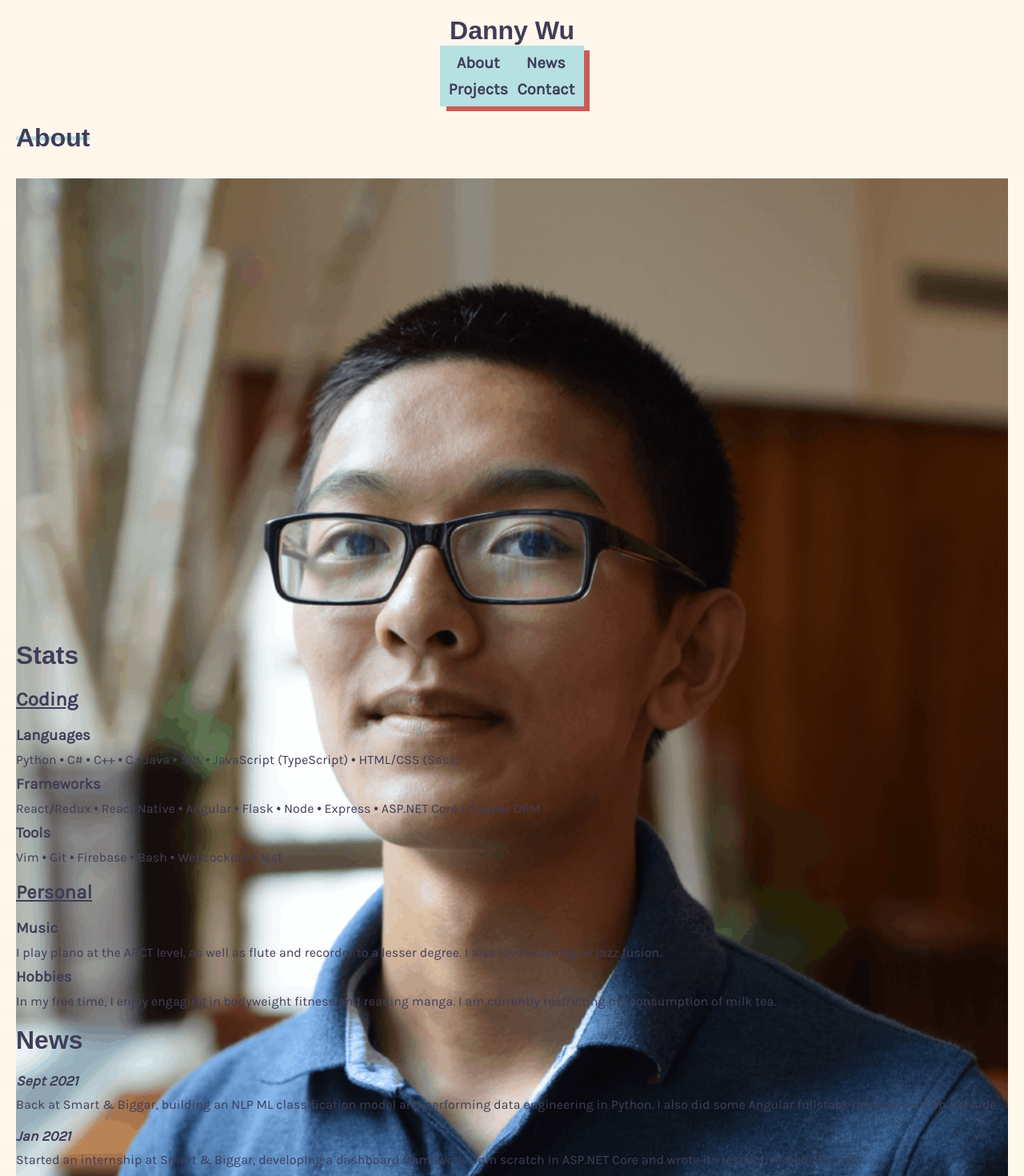
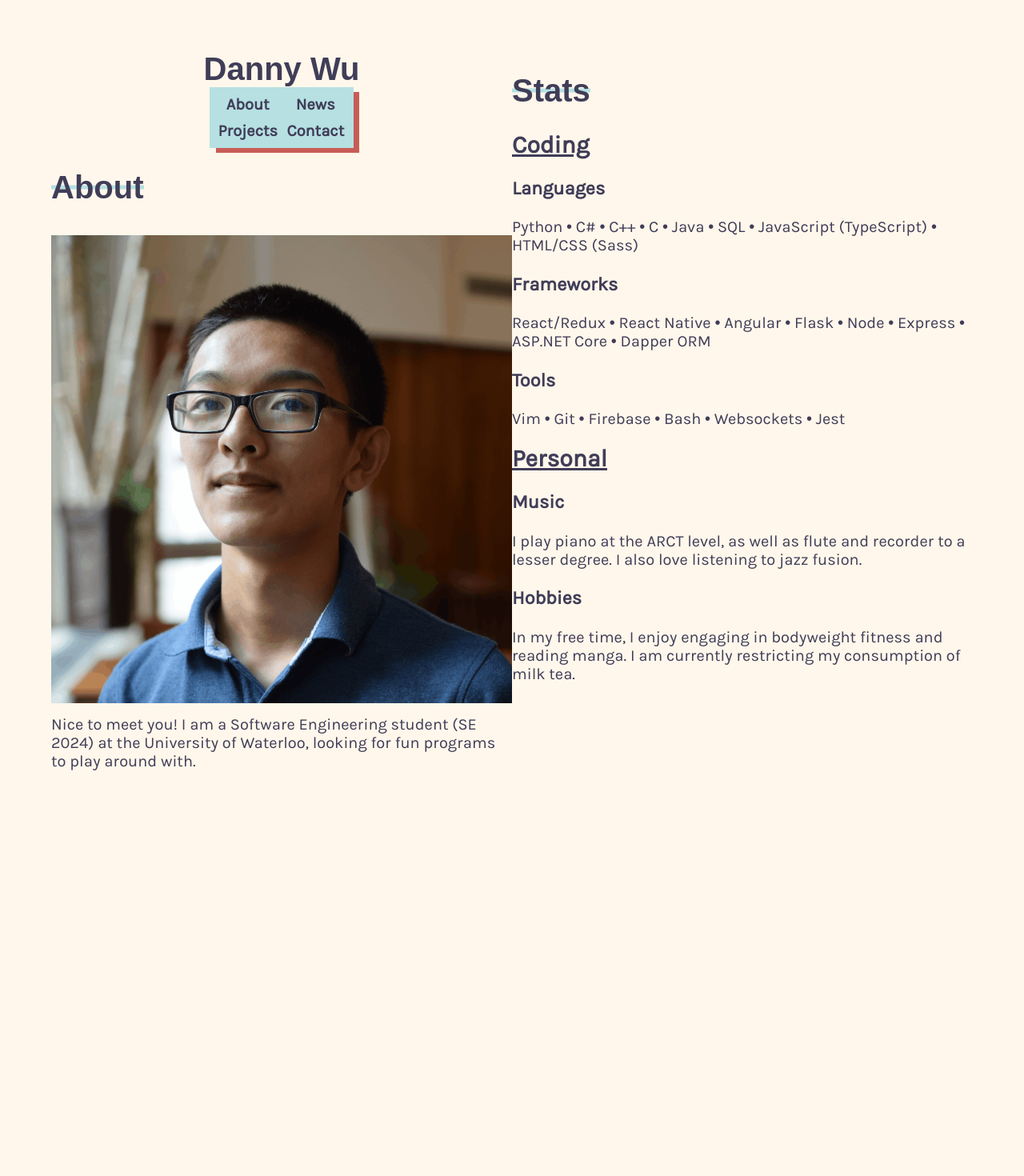
Before and after one commit to dannywuwu/dannywuwu.github.io, a React (Create React App) app: page / in a window 1280 px wide. Shown: the top 1470 px of the page at 80% size. Built offline with nearby package versions, Linux system fonts and the light colour scheme.

Commit message:
tablet styles wip - grid rows

```diff
--- a/src/App.tsx
+++ b/src/App.tsx
@@ -1,17 +1,20 @@
 import React from "react";
 // import logo from './logo.svg';
 import "./res/styles/App.scss";
+import { Intro } from "./components/Intro";
 import { About } from "./components/About";
+import { Header } from "./components/Header";
 import { News } from "./components/News";
 import { Contact } from "./components/Contact";
-import { Intro } from "./components/Intro";
 import { Projects } from "./components/Projects";
 
 function App() {
   return (
     <div className="App">
-      <Intro></Intro>
-      <About></About>
+      <Header>
+        <Intro></Intro>
+        <About></About>
+      </Header>
       <News></News>
       <Projects></Projects>
       <Contact></Contact>
--- a/src/Components/About.tsx
+++ b/src/Components/About.tsx
@@ -6,7 +6,7 @@ interface AboutProps {}
 export const About: React.FC<AboutProps> = () => {
   return (
     <div className="about-wrapper">
-      <div className="stats">
+      <div className="about-stats">
         <h1 className="section-title">Stats</h1>
         {/* Coding */}
         <div className="coding-stats">
--- /dev/null
+++ b/src/Components/Header.tsx
@@ -0,0 +1,11 @@
+import React from "react";
+import "../res/styles/Header.scss";
+
+interface HeaderProps {
+  children: React.ReactNode;
+}
+
+export const Header = (props: HeaderProps) => {
+  const { children } = props;
+  return <header className="about-header">{children}</header>;
+};
--- a/src/Components/Intro.tsx
+++ b/src/Components/Intro.tsx
@@ -2,13 +2,15 @@ import React from "react";
 import "../res/styles/Intro.scss";
 import { Navbox } from "./Navbox";
 
-interface Props {}
+interface IntroProps {}
 
-export const Intro = (props: Props) => {
+export const Intro = (props: IntroProps) => {
   return (
     <div className="intro-wrapper">
-      <h1 id="intro-name">Danny Wu</h1>
-      <Navbox></Navbox>
+      <div className="header-intro">
+        <h1 id="intro-name">Danny Wu</h1>
+        <Navbox></Navbox>
+      </div>
       <div className="about-intro">
         <h1 className="section-title" id="about">
           About
--- a/src/res/styles/App.scss
+++ b/src/res/styles/App.scss
@@ -1,12 +1,17 @@
 @import "styles";
 
-@mixin mobile-sizing {
-  margin: 2rem;
+@mixin mobile-styles {
+  margin: 5%;
   font-size: 1.6rem;
 }
 
+@mixin tablet-styles {
+  margin: 5%;
+  font-size: 2rem;
+}
+
 .App {
-  @include mobile-sizing;
+  @include mobile-styles;
   color: $accent;
   min-width: 150px;
 }
@@ -48,5 +53,8 @@ img {
   background: $secondary;
 }
 
-@media screen and (min-width: $medium) {
+@media screen and (min-width: $tablet) {
+  .App {
+    @include tablet-styles;
+  }
 }
--- a/src/res/styles/Card.scss
+++ b/src/res/styles/Card.scss
@@ -1,3 +1,5 @@
-h3 {
-  margin: 1rem 0;
+.Card {
+  h3 {
+    margin: 1rem 0;
+  }
 }
--- a/src/res/styles/Contact.scss
+++ b/src/res/styles/Contact.scss
@@ -2,6 +2,9 @@
   svg {
     width: 50%;
     height: auto;
+  }
+  a {
+    display: inherit;
   }
 }
 .contact-row {
@@ -10,7 +13,3 @@
   gap: 15px;
   padding-bottom: 2rem;
 }
-
-a {
-  display: inherit;
-}
--- /dev/null
+++ b/src/res/styles/Header.scss
@@ -0,0 +1,24 @@
+@import "styles";
+
+@media screen and (min-width: $tablet) {
+  .about-header {
+    display: grid;
+    grid-template-rows: 6fr 6fr;
+    grid-template-columns: 6fr 6fr;
+  }
+
+  .header-intro {
+    grid-row: 1/2;
+    grid-column: 1/3;
+  }
+
+  .about-intro {
+    grid-row: 2/3;
+    grid-column: 1/2;
+  }
+
+  .about-stats {
+    grid-row: 2/3;
+    grid-column: 2/3;
+  }
+}
--- a/src/res/styles/Intro.scss
+++ b/src/res/styles/Intro.scss
@@ -1,9 +1,29 @@
-.intro-wrapper {
-  display: grid;
-  grid-template-rows: 3fr 3fr 6fr;
-  height: 95vh;
-}
+@import "styles";
 
 #intro-name {
   margin: auto;
 }
+
+.header-intro {
+  display: grid;
+  grid-template-rows: 6fr 6fr;
+}
+
+.intro-wrapper {
+  display: grid;
+  img {
+    height: auto;
+    width: 100%;
+  }
+  height: 100vh;
+}
+
+@media screen and (min-width: $tablet) {
+  .header-intro {
+    display: grid;
+    grid-template-rows: 12fr;
+  }
+  .intro-wrapper {
+    display: block;
+  }
+}
--- a/src/res/styles/Projects.scss
+++ b/src/res/styles/Projects.scss
@@ -6,6 +6,10 @@
   h3 {
     text-decoration: underline;
   }
+  img {
+    height: auto;
+    width: 100%;
+  }
 }
 
 .tags {
@@ -13,8 +17,3 @@
   font-size: smaller;
   margin: 0.5rem 0;
 }
-
-img {
-  height: auto;
-  width: 100%;
-}
--- a/src/res/styles/styles.scss
+++ b/src/res/styles/styles.scss
@@ -3,4 +3,4 @@ $secondary: #b6e0e2;
 $accent: #403d58;
 $secondary-accent: #c95c57;
 
-$medium: 768px;
+$tablet: 768px;
```
